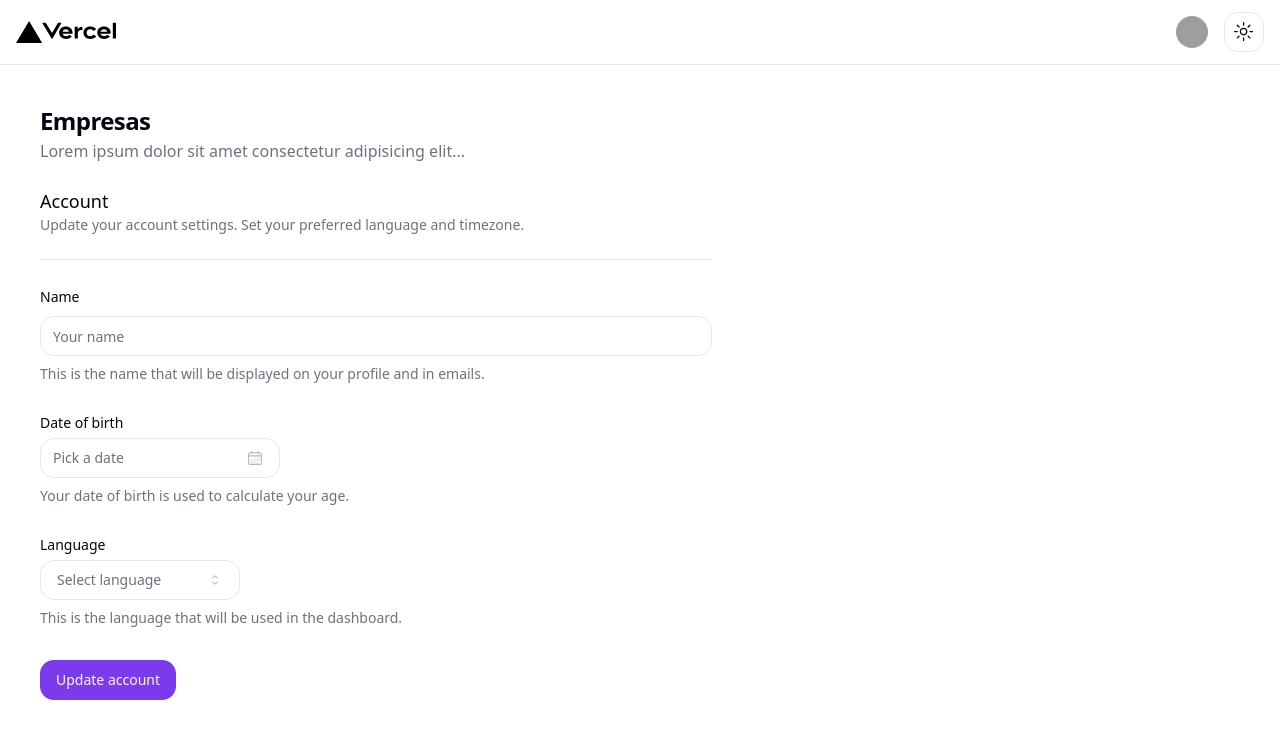
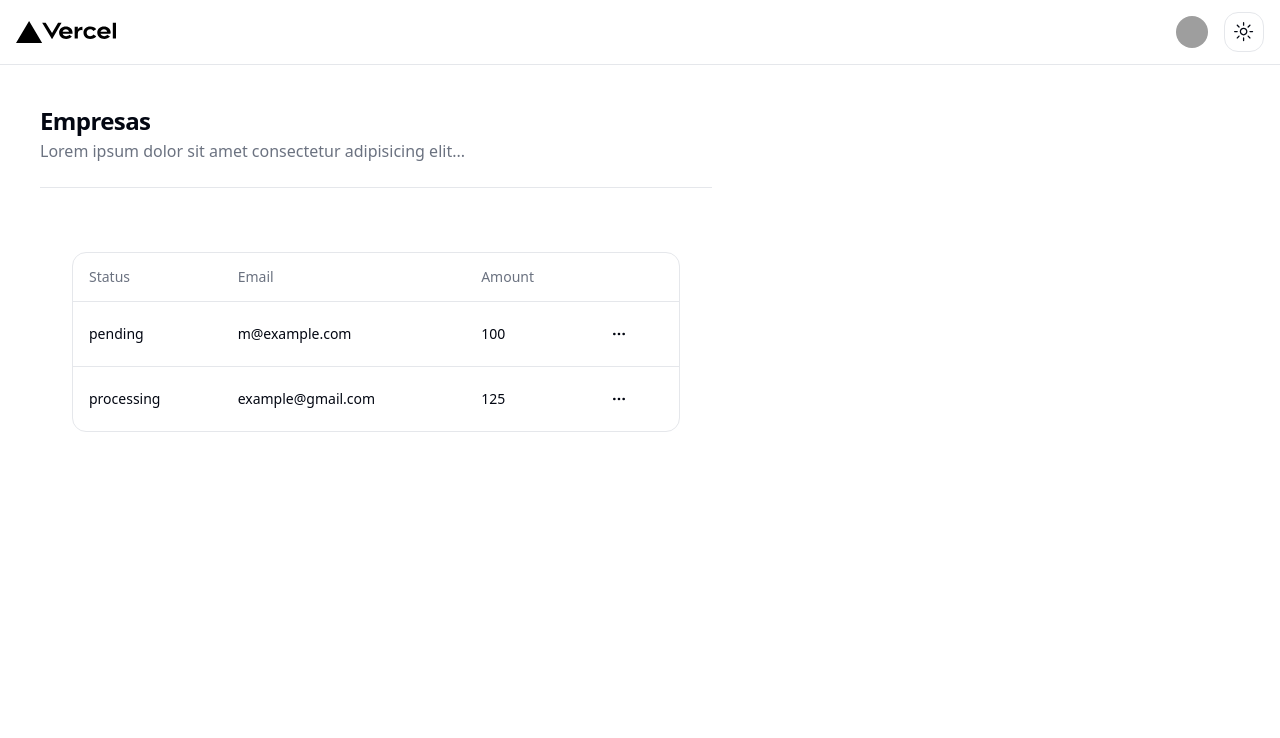
Before and after one commit to overwatchco/event_plus, a Next.js app: page /empresas in a window 1280 px wide. Shown: the top 738 px of the page. Built offline with nearby package versions, Linux system fonts and the light colour scheme; grey boxes are pictures that could not be loaded.

Commit message:
feat(empresas): :sparkles: Se añade el componente de tablas

```diff
--- a/app/(web)/(authenticated)/empresas/page.tsx
+++ b/app/(web)/(authenticated)/empresas/page.tsx
@@ -1,18 +1,34 @@
-import { EmpresaForm } from "@/components/empresas/empresa-form";
 import { Separator } from "@/components/ui/separator";
+import { Payment, columns } from "@/components/empresas/columns"
+import { DataTable } from "@/components/empresas/data-table"
 
-export default function EmpresasPage() {
+async function getData(): Promise<Payment[]> {
+  // Fetch data from your API here.
+  return [
+    {
+      id: "728ed52f",
+      amount: 100,
+      status: "pending",
+      email: "m@example.com",
+    },
+    {
+      id: "489e1d42",
+      amount: 125,
+      status: "processing",
+      email: "example@gmail.com",
+    },
+    // ...
+  ]
+}
+export default async function EmpresasPage() {
+  const data = await getData()
   return (
     <div className="space-y-6">
-      <div>
-        <h3 className="text-lg font-medium">Account</h3>
-        <p className="text-sm text-muted-foreground">
-          Update your account settings. Set your preferred language and
-          timezone.
-        </p>
+      <Separator />
+      <div className="container mx-auto py-10">
+        <DataTable columns={columns} data={data} />
       </div>
-      <Separator />
-      <EmpresaForm />
     </div>
+
   )
 }
--- /dev/null
+++ b/components/empresas/columns.tsx
@@ -0,0 +1,65 @@
+"use client"
+
+import { ColumnDef } from "@tanstack/react-table"
+import { MoreHorizontal } from "lucide-react"
+
+import { Button } from "@/components/ui/button"
+import {
+    DropdownMenu,
+    DropdownMenuContent,
+    DropdownMenuItem,
+    DropdownMenuLabel,
+    DropdownMenuSeparator,
+    DropdownMenuTrigger,
+} from "@/components/ui/dropdown-menu"
+// This type is used to define the shape of our data.
+// You can use a Zod schema here if you want.
+export type Payment = {
+    id: string
+    amount: number
+    status: "pending" | "processing" | "success" | "failed"
+    email: string
+}
+
+export const columns: ColumnDef<Payment>[] = [
+    {
+        accessorKey: "status",
+        header: "Status",
+    },
+    {
+        accessorKey: "email",
+        header: "Email",
+    },
+    {
+        accessorKey: "amount",
+        header: "Amount",
+    },
+    {
+        id: "actions",
+        cell: ({ row }) => {
+            const payment = row.original
+
+            return (
+                <DropdownMenu>
+                    <DropdownMenuTrigger asChild>
+                        <Button variant="ghost" className="h-8 w-8 p-0">
+                            <span className="sr-only">Open menu</span>
+                            <MoreHorizontal className="h-4 w-4" />
+                        </Button>
+                    </DropdownMenuTrigger>
+                    <DropdownMenuContent align="end">
+                        <DropdownMenuLabel>Actions</DropdownMenuLabel>
+                        <DropdownMenuItem
+                            onClick={() => navigator.clipboard.writeText(payment.id)}
+                        >
+                            Copy payment ID
+                        </DropdownMenuItem>
+                        <DropdownMenuSeparator />
+                        <DropdownMenuItem>View customer</DropdownMenuItem>
+                        <DropdownMenuItem>View payment details</DropdownMenuItem>
+                    </DropdownMenuContent>
+                </DropdownMenu>
+            )
+        },
+    },
+]
--- /dev/null
+++ b/components/empresas/data-table.tsx
@@ -0,0 +1,80 @@
+"use client"
+
+import {
+  ColumnDef,
+  flexRender,
+  getCoreRowModel,
+  useReactTable,
+} from "@tanstack/react-table"
+
+import {
+  Table,
+  TableBody,
+  TableCell,
+  TableHead,
+  TableHeader,
+  TableRow,
+} from "@/components/ui/table"
+
+interface DataTableProps<TData, TValue> {
+  columns: ColumnDef<TData, TValue>[]
+  data: TData[]
+}
+
+export function DataTable<TData, TValue>({
+  columns,
+  data,
+}: DataTableProps<TData, TValue>) {
+  const table = useReactTable({
+    data,
+    columns,
+    getCoreRowModel: getCoreRowModel(),
+  })
+
+  return (
+    <div className="rounded-md border">
+      <Table>
+        <TableHeader>
+          {table.getHeaderGroups().map((headerGroup) => (
+            <TableRow key={headerGroup.id}>
+              {headerGroup.headers.map((header) => {
+                return (
+                  <TableHead key={header.id}>
+                    {header.isPlaceholder
+                      ? null
+                      : flexRender(
+                          header.column.columnDef.header,
+                          header.getContext()
+                        )}
+                  </TableHead>
+                )
+              })}
+            </TableRow>
+          ))}
+        </TableHeader>
+        <TableBody>
+          {table.getRowModel().rows?.length ? (
+            table.getRowModel().rows.map((row) => (
+              <TableRow
+                key={row.id}
+                data-state={row.getIsSelected() && "selected"}
+              >
+                {row.getVisibleCells().map((cell) => (
+                  <TableCell key={cell.id}>
+                    {flexRender(cell.column.columnDef.cell, cell.getContext())}
+                  </TableCell>
+                ))}
+              </TableRow>
+            ))
+          ) : (
+            <TableRow>
+              <TableCell colSpan={columns.length} className="h-24 text-center">
+                No results.
+              </TableCell>
+            </TableRow>
+          )}
+        </TableBody>
+      </Table>
+    </div>
+  )
+}
```
